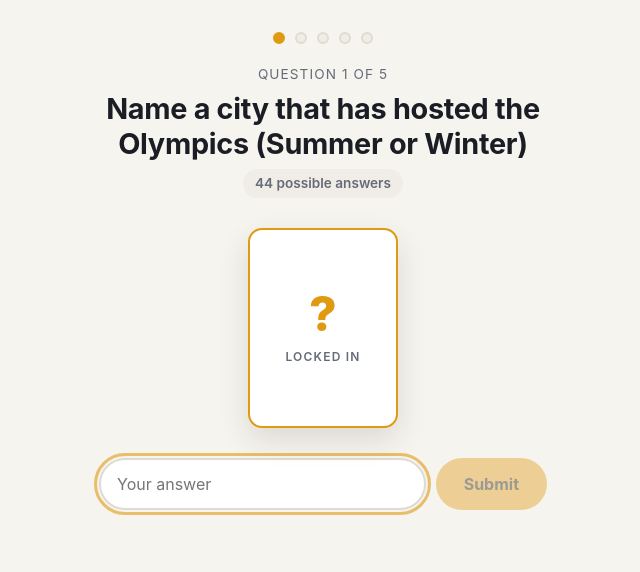
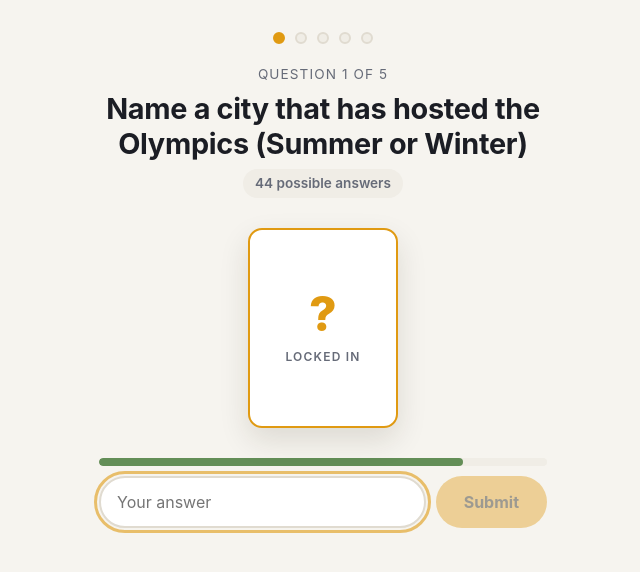
Before and after one commit to SebastianBarsan/in-or-out, a React (Vite) app: page / in a window 1280 px wide. Both pictures are taken after a click on the button "Play". Shown: the top 572 px of the page, without its empty margins (317-957 px from the left). Built offline with nearby package versions, Linux system fonts and the light colour scheme.

Commit message:
Give each answer a 10-second timer

```diff
--- a/src/App.tsx
+++ b/src/App.tsx
@@ -55,6 +55,18 @@ export function App() {
     if (caught || current.index === round.length - 1) finishRound(played, caught ? 'out' : 'in')
   }
 
+  // Running out of time is an OUT. There's no answer to learn from, so the profile stays put.
+  const handleTimeout = () => {
+    if (!current) return
+    const question = round[current.index]
+    const played = [
+      ...turns,
+      { question, answer: null, guess: current.guess, rank: null, caught: true, nicheAfter: nicheScore(profile) },
+    ]
+    setTurns(played)
+    finishRound(played, 'out')
+  }
+
   const finishRound = (played: Turn[], outcome: 'in' | 'out') => {
     const updated =
       outcome === 'in'
@@ -67,7 +79,7 @@ export function App() {
       outcome,
       turns: played.map((t) => ({
         question: t.question.id,
-        answer: t.answer.id,
+        answer: t.answer?.id ?? null,
         rank: t.rank,
         guess: t.guess.id,
         caught: t.caught,
@@ -100,6 +112,7 @@ export function App() {
           guess={current.guess}
           turns={turns}
           onAnswer={handleAnswer}
+          onTimeout={handleTimeout}
           onNext={handleNext}
         />
       )}
--- a/src/storage.ts
+++ b/src/storage.ts
@@ -54,7 +54,8 @@ export function rememberRound(questionIds: string[]): void {
 export interface RoundLog {
   at: string
   outcome: 'in' | 'out'
-  turns: { question: string; answer: string; rank: number; guess: string; caught: boolean }[]
+  /** `answer` and `rank` are null when the player ran out of time. */
+  turns: { question: string; answer: string | null; rank: number | null; guess: string; caught: boolean }[]
 }
 
 export function logRound(entry: RoundLog): void {
@@ -64,5 +65,5 @@ export function logRound(entry: RoundLog): void {
 /** Answer ranks from each logged round, oldest first. */
 export function loadRankHistory(): number[][] {
   const log = read<RoundLog[]>(KEYS.log, [])
-  return Array.isArray(log) ? log.map((round) => (round.turns ?? []).map((t) => t.rank).filter(Number.isFinite)) : []
+  return Array.isArray(log) ? log.map((round) => (round.turns ?? []).map((t) => t.rank).filter((r): r is number => Number.isFinite(r))) : []
 }
--- a/src/styles.css
+++ b/src/styles.css
@@ -383,6 +383,23 @@ input {
   overflow-wrap: anywhere;
 }
 
+/* Answer timer */
+
+.timer {
+  grid-column: 1 / -1;
+  height: 8px;
+  border-radius: 999px;
+  background: var(--surface-2);
+  overflow: hidden;
+}
+
+.timer-fill {
+  width: calc(var(--left) * 100%);
+  height: 100%;
+  border-radius: inherit;
+  background: color-mix(in oklab, var(--safe) calc(var(--left) * 100%), var(--out));
+}
+
 /* Answer form */
 
 .answer-form {
--- a/src/ui/QuestionScreen.tsx
+++ b/src/ui/QuestionScreen.tsx
@@ -5,9 +5,11 @@ import { validateAnswer } from '../engine/validate'
 import type { Turn } from './turn'
 import { FlipCard } from './FlipCard'
 import { ProgressDots } from './ProgressDots'
+import { TimerBar } from './TimerBar'
 
 const THINKING_MS = 900
 const FLIP_MS = 600
+const ANSWER_MS = 10_000
 
 type Phase = 'thinking' | 'answering' | 'flipping' | 'revealed'
 
@@ -19,14 +21,17 @@ interface Props {
   guess: Answer
   turns: Turn[]
   onAnswer: (answer: Answer) => void
+  /** The clock ran out before a valid answer went in. */
+  onTimeout: () => void
   onNext: () => void
 }
 
-export function QuestionScreen({ question, index, total, guess, turns, onAnswer, onNext }: Props) {
+export function QuestionScreen({ question, index, total, guess, turns, onAnswer, onTimeout, onNext }: Props) {
   const [phase, setPhase] = useState<Phase>('thinking')
   const [input, setInput] = useState('')
   const [error, setError] = useState<{ message: string; nonce: number } | null>(null)
   const [answer, setAnswer] = useState<Answer | null>(null)
+  const [timedOut, setTimedOut] = useState(false)
   const inputRef = useRef<HTMLInputElement>(null)
   const nextRef = useRef<HTMLButtonElement>(null)
 
@@ -61,7 +66,15 @@ export function QuestionScreen({ question, index, total, guess, turns, onAnswer,
     setPhase('flipping')
   }
 
-  const caught = answer !== null && answer.id === guess.id
+  const expire = () => {
+    if (phase !== 'answering') return
+    setError(null)
+    setTimedOut(true)
+    onTimeout()
+    setPhase('flipping')
+  }
+
+  const caught = timedOut || (answer !== null && answer.id === guess.id)
   const isLast = index === total - 1
   const revealed = phase === 'revealed'
 
@@ -79,16 +92,17 @@ export function QuestionScreen({ question, index, total, guess, turns, onAnswer,
       <div className="table">
         <span aria-hidden="true" />
         <FlipCard thinking={phase === 'thinking'} flipped={phase === 'flipping' || revealed} guess={guess.name} />
-        {answer && (
+        {(answer || timedOut) && (
           <div className={`your-answer${revealed ? ' shown' : ''}`}>
             <span className="label">You said</span>
-            <span className="value">{answer.name}</span>
+            <span className="value">{answer ? answer.name : 'Nothing'}</span>
           </div>
         )}
       </div>
 
-      {!answer && (
+      {!answer && !timedOut && (
         <form className="answer-form" onSubmit={submit}>
+          <TimerBar durationMs={ANSWER_MS} running={phase === 'answering'} onExpire={expire} />
           <input
             ref={inputRef}
             // Remounting on each error restarts the shake animation; autoFocus keeps the keyboard up.
@@ -125,7 +139,7 @@ export function QuestionScreen({ question, index, total, guess, turns, onAnswer,
         <div className={`verdict ${caught ? 'out' : 'safe'}`}>
           <p className="verdict-word">{caught ? 'OUT' : 'Safe'}</p>
           <p className="verdict-detail">
-            {caught ? 'I had you. Same answer.' : isLast ? 'You dodged every guess.' : 'Different answers. On you go.'}
+            {timedOut ? "Time's up." : caught ? 'I had you. Same answer.' : isLast ? 'You dodged every guess.' : 'Different answers. On you go.'}
           </p>
           <button ref={nextRef} className="btn btn-primary" onClick={onNext}>
             {caught || isLast ? 'See result' : 'Next question'}
--- a/src/ui/ResultScreen.tsx
+++ b/src/ui/ResultScreen.tsx
@@ -19,7 +19,7 @@ const READ_PHRASES: Record<Read, string> = {
 /** One line on how the model read the player, e.g. "After Q2 I had you down as a deep-cut player." */
 export function modelReadLine(turns: Turn[]): string {
   if (turns.length === 0) return ''
-  if (turns.length === 1 && turns[0].caught) return "You went with the one I expected. I didn't even need a read on you."
+  if (turns.length === 1 && turns[0].caught && turns[0].answer) return "You went with the one I expected. I didn't even need a read on you."
 
   const reads = turns.map((t) => describeRead(t.nicheAfter))
   const final = reads[reads.length - 1]
@@ -35,7 +35,11 @@ export function ResultScreen({ turns, total, streak, onPlayAgain }: Props) {
     <section className="screen result">
       <p className={`outcome ${out ? 'out' : 'in'}`}>{out ? 'OUT' : 'IN'}</p>
       <p className="outcome-detail">
-        {out ? `Caught on question ${turns.length}.` : `You survived all ${total} questions.`}
+        {out
+          ? turns[turns.length - 1].answer
+            ? `Caught on question ${turns.length}.`
+            : `Ran out of time on question ${turns.length}.`
+          : `You survived all ${total} questions.`}
       </p>
 
       <p className="read-line">“{modelReadLine(turns)}”</p>
@@ -48,7 +52,7 @@ export function ResultScreen({ turns, total, streak, onPlayAgain }: Props) {
             </span>
             <span className="recap-pair">
               <span>
-                <span className="recap-label">You</span> {t.answer.name}
+                <span className="recap-label">You</span> {t.answer ? t.answer.name : 'Out of time'}
               </span>
               <span>
                 <span className="recap-label">Me</span> {t.guess.name}
--- /dev/null
+++ b/src/ui/TimerBar.tsx
@@ -0,0 +1,41 @@
+import { useEffect, useRef, useState } from 'react'
+import type { CSSProperties } from 'react'
+
+interface Props {
+  durationMs: number
+  /** The bar sits full until this turns true, then drains once. */
+  running: boolean
+  onExpire: () => void
+}
+
+// Driven from JS rather than a CSS animation: the reduced-motion rule cuts animations to
+// 0.01ms, which would empty the bar instantly, and the countdown is information, not decoration.
+export function TimerBar({ durationMs, running, onExpire }: Props) {
+  const [left, setLeft] = useState(1)
+  const expire = useRef(onExpire)
+  expire.current = onExpire
+
+  useEffect(() => {
+    if (!running) return
+    const start = performance.now()
+    let frame = requestAnimationFrame(function tick(now) {
+      const remaining = Math.max(0, 1 - (now - start) / durationMs)
+      setLeft(remaining)
+      if (remaining === 0) expire.current()
+      else frame = requestAnimationFrame(tick)
+    })
+    return () => cancelAnimationFrame(frame)
+  }, [running, durationMs])
+
+  const seconds = Math.ceil((left * durationMs) / 1000)
+  return (
+    <div
+      className="timer"
+      role="timer"
+      aria-label={`${seconds} seconds left`}
+      style={{ '--left': left } as CSSProperties}
+    >
+      <div className="timer-fill" />
+    </div>
+  )
+}
```
Also changed, not shown: src/ui/turn.ts (+4 -3 lines).
